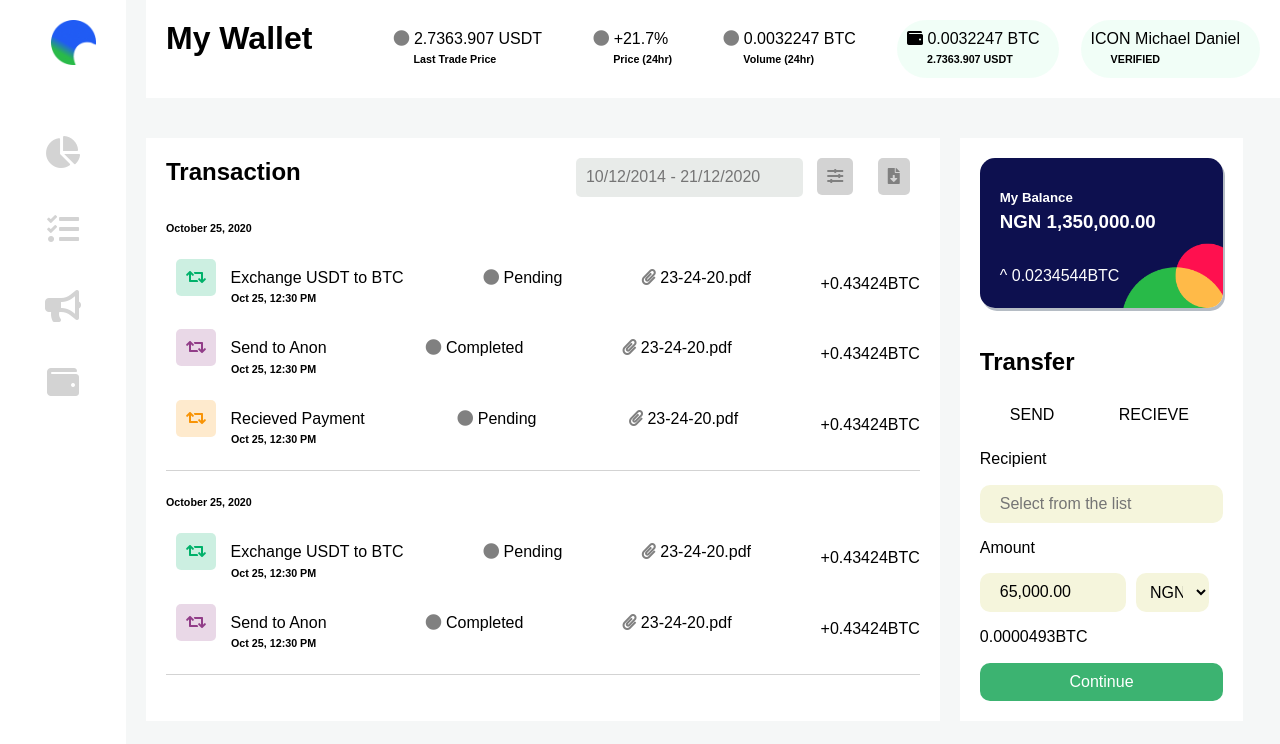
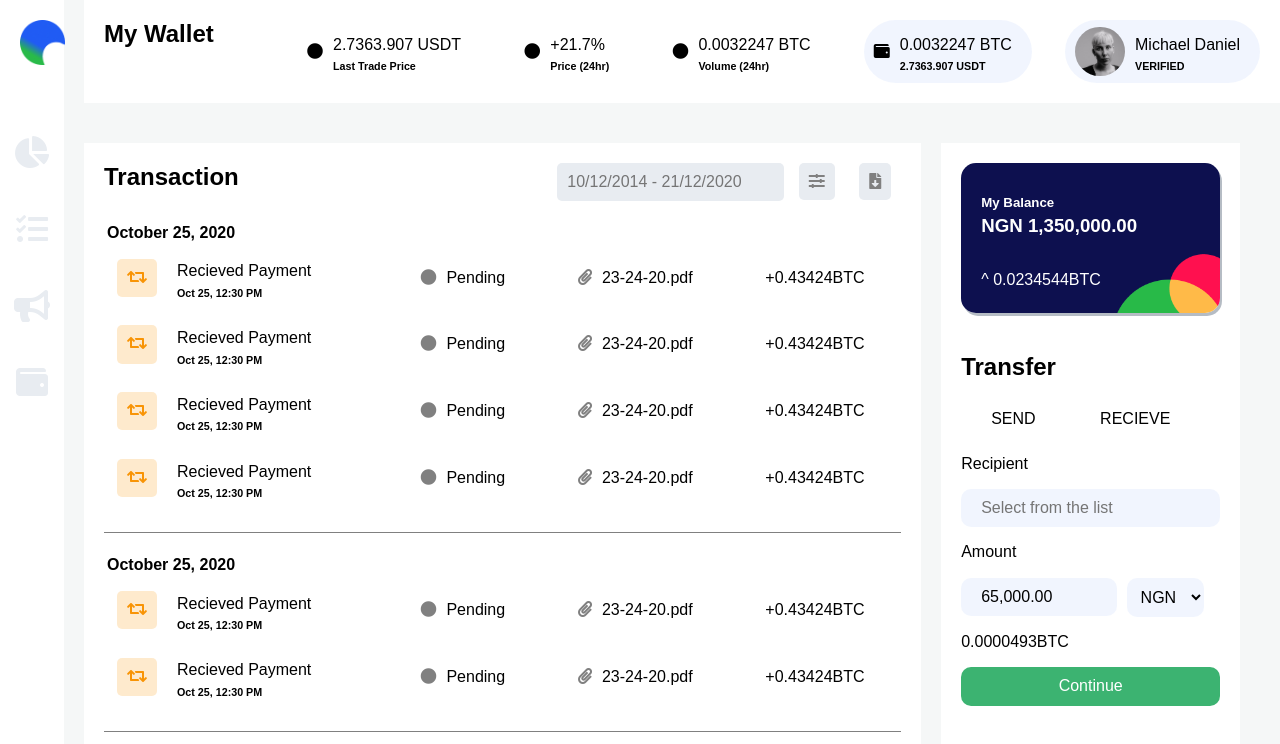
Before and after one commit to habdams/finance_app, a plain HTML site: page index.html in a window 1280 px wide. Drawn offline with Linux system fonts and the light colour scheme.

Commit message:
change transaction detail section to tables for better alignment

```diff
--- a/css/style.css
+++ b/css/style.css
@@ -32,6 +32,10 @@ p{
   font-family: 'Quicksand', sans-serif;
 }
 
+h1{
+  font-size: 1.5rem;
+}
+
 h1,h2,h3,h4,h5,h6{
   font-family:'Corben',sans-serif;
 }
@@ -59,7 +63,7 @@ h1,h2,h3,h4,h5,h6{
 /* LAYOUT
 /*******************************************/
 nav{
-  width: 10%;
+  width: 5%;
   height: 100vh;
   padding-top: 20px;
   background:white;
@@ -75,13 +79,14 @@ nav>img{
 }
 .nav_icons{
   margin:20px;
-  color: lightgrey;
+  color: rgba(232, 236, 241, 1);
   font-size: 2rem;
 }
 
 .main_content{
-  width: 90%;
+  width: 95%;
 }
+
 
 header {
   display: flex;
@@ -96,23 +101,29 @@ header h1{
   margin-top: 0px;
 }
 
+.detail{
+  text-align: left;
+  margin-left: 10px;
+}
+
 .detail_Tab{
-  padding: 10px 20px 0px 10px;
-  text-align: left;
-}
-.detail_Tab p{
-  /* font-size: 1.2rem; */
-  margin-bottom: 0px;
-  display: inline;
+  padding: 0px 20px 0px 10px;
+  display: flex;
+  flex-direction: row;
+  align-items: center;
+
 }
 .detail_Tab h6{
-  margin-top: 5px;
-  margin-bottom: 2px;
-  padding-left: 20px;
+ margin-top: -10px;
+ margin-bottom: 10px;
 }
 .tab_different{
-  background: rgba(123, 239, 178, 0.1);
+  background: rgba(123, 160, 239, 0.1);
   border-radius: 50px;
+}
+.tab_different img{
+  width: 50px;
+  border-radius: 100px;
 }
 
 
@@ -133,24 +144,34 @@ main{
   align-items: center;
 }
 .main_header>h2{
-  /* display: inline; */
   align-self: flex-start;
   margin:0px;
 }
 .main_header>section>input{
   align-self: flex-end;
-  background:rgba(210, 215, 211, 0.5);
+  background:rgba(232, 236, 241, 1);
   border: 0px;
   border-radius: 5px;
   padding: 10px;
 }
 .main_header_icons{
   color:grey;
-  background: lightgrey;
+  background: rgba(232, 236, 241, 1);
   padding: 10px;
   border-radius: 5px;
   margin:0px 10px;
 }
+main table{
+  table-layout: auto;
+  width: 100%;
+  padding-top: 20px;
+  padding-bottom: 20px;
+  border-bottom: grey 1px solid;
+}
+main table>thead{
+  text-align: left;
+}
+
 
 .transaction_detail_group{
   border-bottom: lightgrey 1px solid;
@@ -166,9 +187,9 @@ main{
   padding:10px;
   border-radius: 5px;
 }
-.date_alignment h6{
+/* .date_alignment h6{
   padding-left:55px;
-}
+} */
 
 .right_sidebar{
   width: 25%;
@@ -208,7 +229,7 @@ main{
   width: 100%;
   padding: 10px 20px;
   border: 0px;
-  background: beige;
+  background:  rgba(123, 160, 239, 0.1);
   border-radius: 10px;
 
 }
--- a/index.html
+++ b/index.html
@@ -29,29 +29,39 @@
 			<header>
 				<h1>My Wallet</h1>
 				<section class="detail_Tab">
-					<span class="icon_general"><i class="fas fa-circle"></i></span>
+					<i class="fas fa-circle"></i>
+					<section class="detail">
 						<p >2.7363.907 USDT</p>
 						<h6>Last Trade Price</h6>
 					</section>
+				</section>
 				<section class="detail_Tab">
-					<span class="icon_general"><i class="fas fa-circle"></i></span>
+					<i class="fas fa-circle"></i>
+					<section class="detail">
 						<p>+21.7%</p>
 						<h6>Price (24hr)</h6>
 					</section>
+				</section>
 				<section class="detail_Tab">
-					<span class="icon_general"><i class="fas fa-circle"></i></span>
+					<i class="fas fa-circle"></i>
+					<section class="detail">
 					<p>0.0032247 BTC</p>
 					<h6>Volume (24hr)</h6>
 				</section>
+				</section>
 				<section class="detail_Tab tab_different">
-					<span><i class="fas fa-wallet"></i></span>
+					<i class="fas fa-wallet"></i>
+					<section class="detail">
 						<p>0.0032247 BTC</p>
 						<h6>2.7363.907 USDT</h6>
 					</section>
+				</section>
 				<section class="detail_Tab tab_different">
-					<span>ICON</span>
+					<img src="profil.jpg" alt="profile image">
+					<section class="detail">
 						<p>Michael Daniel</p>
 						<h6>VERIFIED</h6>
+					</section>
 				</section>
 			</header>
 
@@ -66,38 +76,42 @@
 					<span class="main_header_icons"><i class="fas fa-file-download"></i></span>
 				</section>
 				</section>
-				<section class="transaction_detail_group">
+				<!-- <section class="transaction_detail_group">
 					<h6>October 25, 2020</h6>
 					<section class="transaction_detail">
 						<section class="detail_Tab date_alignment">
 							<span class="exchange transaction_detail_icons"><i class="fas fa-retweet"></i></span>
+							<section class="detail">
 								<p>Exchange USDT to BTC</p>
 								<h6>Oct 25, 12:30 PM</h6>
+							</section>
 						</section>
 
 						<section class="detail_Tab">
 							<span class="icon_general"><i class="fas fa-circle"></i></span>
-							<p>Pending</p>
+							<section class="detail"><p>Pending</p></section>
 						</section>
 
 						<section class="detail_Tab">
 							<span class="icon_general"><i class="fas fa-paperclip"></i></span>
-							<p>23-24-20.pdf</p>
+							<section class="detail"><p>23-24-20.pdf</p></section>
 						</section>
 
-						<p>+0.43424BTC</p>
+						<section class="detail"><p>+0.43424BTC</p></section>
 					</section>
 
 					<section class="transaction_detail">
 						<section class="detail_Tab date_alignment">
 							<span class="send transaction_detail_icons"><i class="fas fa-retweet"></i></span>
+							<section class="detail">
 								<p>Send to Anon</p>
 								<h6>Oct 25, 12:30 PM</h6>
+							</section>
 						</section>
 
 						<section class="detail_Tab">
 							<span class="icon_general"><i class="fas fa-circle"></i></span>
-							<p>Completed</p>
+							<section class="detail"><p>Completed</p></section>
 						</section>
 
 						<section class="detail_Tab">
@@ -127,51 +141,182 @@
 
 						<p>+0.43424BTC</p>
 					</section>
-				</section>
-				<section class="transaction_detail_group">
-					<h6>October 25, 2020</h6>
-					<section class="transaction_detail">
+				</section> -->
+				<table>
+					<thead>
+						<th>October 25, 2020</th>
+					</thead>
+					<tbody>
+						<tr>
+							<td>
 								<section class="detail_Tab date_alignment">
-							<span class="exchange transaction_detail_icons"><i class="fas fa-retweet"></i></span>
-							<p>Exchange USDT to BTC</p>
+								<span class="recieved transaction_detail_icons"><i class="fas fa-retweet"></i></span>
+								<section class="detail">
+									<p>Recieved Payment</p>
 									<h6>Oct 25, 12:30 PM</h6>
 								</section>
-
+							</section>
+						</td>
+						<td>
 							<section class="detail_Tab">
 								<span class="icon_general"><i class="fas fa-circle"></i></span>
-							<p>Pending</p>
+								<section class="detail"><p>Pending</p></section>
 							</section>
-
+						</td>
+						<td>
 							<section class="detail_Tab">
 								<span class="icon_general"><i class="fas fa-paperclip"></i></span>
-							<p>23-24-20.pdf</p>
+								<section class="detail"><p>23-24-20.pdf</p></section>
 							</section>
+						</td>
+						<td>
+							<p>+0.43424BTC</p>
+						</td>
+						</tr>
 
-						<p>+0.43424BTC</p>
-					</section>
-
-					<section class="transaction_detail">
+						<tr>
+							<td>
 								<section class="detail_Tab date_alignment">
-							<span class="send transaction_detail_icons"><i class="fas fa-retweet"></i></span>
-							<p>Send to Anon</p>
+								<span class="recieved transaction_detail_icons"><i class="fas fa-retweet"></i></span>
+								<section class="detail">
+									<p>Recieved Payment</p>
 									<h6>Oct 25, 12:30 PM</h6>
 								</section>
-
+							</section>
+						</td>
+						<td>
 							<section class="detail_Tab">
 								<span class="icon_general"><i class="fas fa-circle"></i></span>
-							<p>Completed</p>
+								<section class="detail"><p>Pending</p></section>
 							</section>
-
+						</td>
+						<td>
 							<section class="detail_Tab">
 								<span class="icon_general"><i class="fas fa-paperclip"></i></span>
-							<p>23-24-20.pdf</p>
+								<section class="detail"><p>23-24-20.pdf</p></section>
 							</section>
+						</td>
+						<td>
+							<p>+0.43424BTC</p>
+						</td>
+						</tr>
+						<tr>
+							<td>
+								<section class="detail_Tab date_alignment">
+								<span class="recieved transaction_detail_icons"><i class="fas fa-retweet"></i></span>
+								<section class="detail">
+									<p>Recieved Payment</p>
+									<h6>Oct 25, 12:30 PM</h6>
+								</section>
+							</section>
+						</td>
+						<td>
+							<section class="detail_Tab">
+								<span class="icon_general"><i class="fas fa-circle"></i></span>
+								<section class="detail"><p>Pending</p></section>
+							</section>
+						</td>
+						<td>
+							<section class="detail_Tab">
+								<span class="icon_general"><i class="fas fa-paperclip"></i></span>
+								<section class="detail"><p>23-24-20.pdf</p></section>
+							</section>
+						</td>
+						<td>
+							<p>+0.43424BTC</p>
+						</td>
+						</tr>
+						<tr>
+							<td>
+								<section class="detail_Tab date_alignment">
+								<span class="recieved transaction_detail_icons"><i class="fas fa-retweet"></i></span>
+								<section class="detail">
+									<p>Recieved Payment</p>
+									<h6>Oct 25, 12:30 PM</h6>
+								</section>
+							</section>
+						</td>
+						<td>
+							<section class="detail_Tab">
+								<span class="icon_general"><i class="fas fa-circle"></i></span>
+								<section class="detail"><p>Pending</p></section>
+							</section>
+						</td>
+						<td>
+							<section class="detail_Tab">
+								<span class="icon_general"><i class="fas fa-paperclip"></i></span>
+								<section class="detail"><p>23-24-20.pdf</p></section>
+							</section>
+						</td>
+						<td>
+							<p>+0.43424BTC</p>
+						</td>
+						</tr>
+					</tbody>
 
+				</table>
+				<table>
+					<thead>
+						<th>October 25, 2020</th>
+					</thead>
+					<tbody>
+						<tr>
+							<td>
+								<section class="detail_Tab date_alignment">
+								<span class="recieved transaction_detail_icons"><i class="fas fa-retweet"></i></span>
+								<section class="detail">
+									<p>Recieved Payment</p>
+									<h6>Oct 25, 12:30 PM</h6>
+								</section>
+							</section>
+						</td>
+						<td>
+							<section class="detail_Tab">
+								<span class="icon_general"><i class="fas fa-circle"></i></span>
+								<section class="detail"><p>Pending</p></section>
+							</section>
+						</td>
+						<td>
+							<section class="detail_Tab">
+								<span class="icon_general"><i class="fas fa-paperclip"></i></span>
+								<section class="detail"><p>23-24-20.pdf</p></section>
+							</section>
+						</td>
+						<td>
 							<p>+0.43424BTC</p>
+						</td>
+						</tr>
+
+						<tr>
+							<td>
+								<section class="detail_Tab date_alignment">
+								<span class="recieved transaction_detail_icons"><i class="fas fa-retweet"></i></span>
+								<section class="detail">
+									<p>Recieved Payment</p>
+									<h6>Oct 25, 12:30 PM</h6>
 								</section>
+							</section>
+						</td>
+						<td>
+							<section class="detail_Tab">
+								<span class="icon_general"><i class="fas fa-circle"></i></span>
+								<section class="detail"><p>Pending</p></section>
+							</section>
+						</td>
+						<td>
+							<section class="detail_Tab">
+								<span class="icon_general"><i class="fas fa-paperclip"></i></span>
+								<section class="detail"><p>23-24-20.pdf</p></section>
+							</section>
+						</td>
+						<td>
+							<p>+0.43424BTC</p>
+						</td>
+						</tr>
 
+					</tbody>
 
-				</section>
+				</table>
 			</main>
 
 
```
Also changed, not shown: profil.jpg (added). Lines whose indentation alone changed are shown as unchanged.
